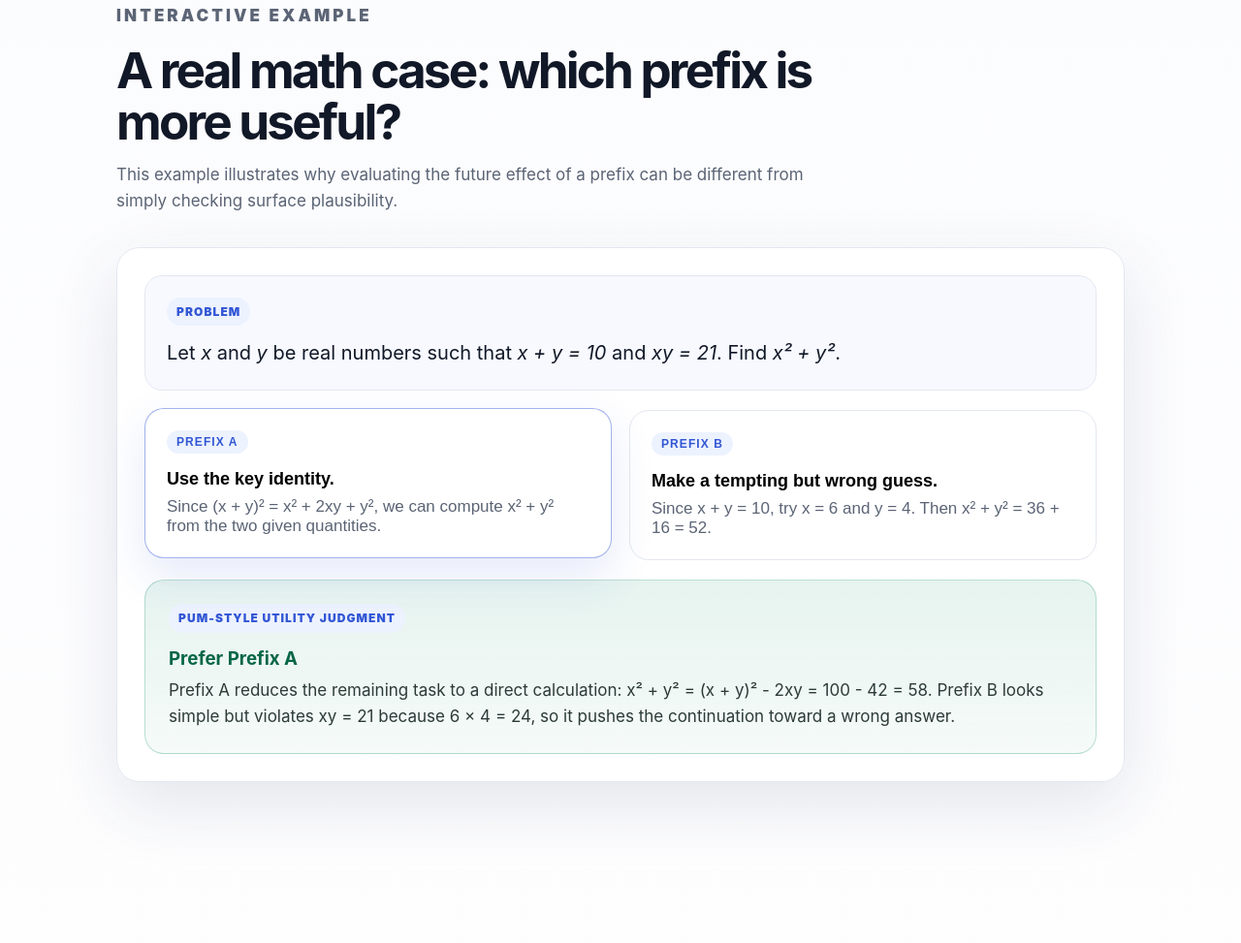
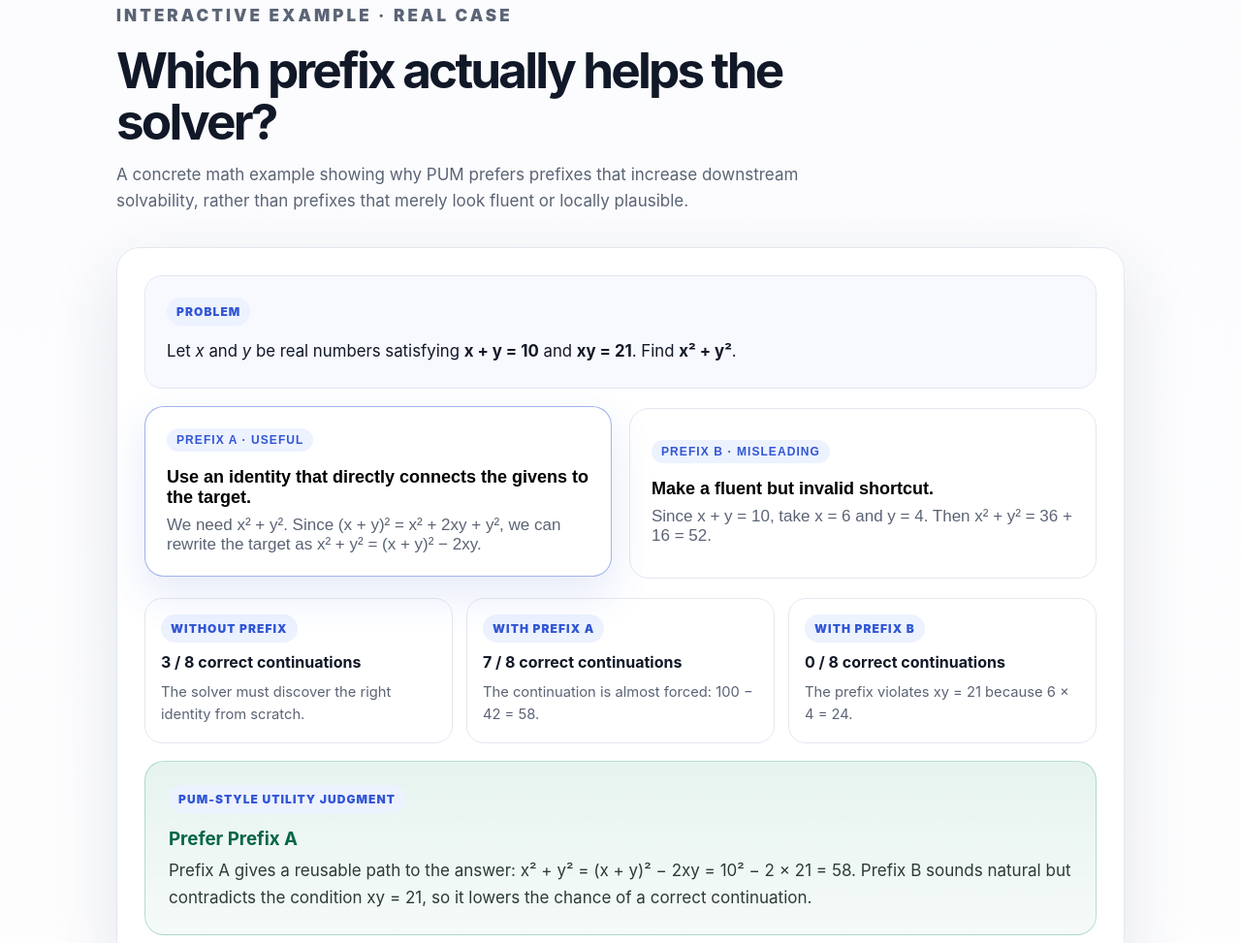
Before and after one commit to zhiqix/pum-project-page, a plain HTML site: page index.html in a window 1280 px wide. Shown: the part 4988-5961 px from the top of the page at 97% size. Drawn offline with Linux system fonts and the light colour scheme.

Commit message:
Add files via upload

```diff
--- a/index.html
+++ b/index.html
@@ -5,7 +5,7 @@
   <meta name="viewport" content="width=device-width, initial-scale=1" />
   <title>PUM | Gain-Based Prefix Evaluation</title>
   <meta name="description" content="PUM evaluates reasoning prefixes by measuring their solve-rate gain, not only local correctness." />
-  <link rel="stylesheet" href="style.css" />
+  <link rel="stylesheet" href="style.css?v=4" />
 </head>
 <body>
   <header class="site-header">
@@ -153,44 +153,68 @@
 
     <section id="demo" class="section demo-section">
       <div class="section-heading">
-        <p class="eyebrow">Interactive example</p>
-        <h2>A real math case: which prefix is more useful?</h2>
+        <p class="eyebrow">Interactive example · real case</p>
+        <h2>Which prefix actually helps the solver?</h2>
         <p>
-          This example illustrates why evaluating the future effect of a prefix can be different from simply checking surface plausibility.
+          A concrete math example showing why PUM prefers prefixes that increase downstream solvability,
+          rather than prefixes that merely look fluent or locally plausible.
         </p>
       </div>
 
-      <div class="demo-card">
+      <div class="demo-card demo-real-case" data-version="v4-real-demo">
         <div class="problem-box">
           <span class="box-label">Problem</span>
-          <p>
-            Let <em>x</em> and <em>y</em> be real numbers such that <em>x + y = 10</em> and <em>xy = 21</em>.
-            Find <em>x² + y²</em>.
+          <p class="math-problem">
+            Let <em>x</em> and <em>y</em> be real numbers satisfying
+            <strong>x + y = 10</strong> and <strong>xy = 21</strong>.
+            Find <strong>x² + y²</strong>.
           </p>
         </div>
+
         <div class="prefix-grid">
           <button class="prefix-card active" data-prefix="a" type="button">
-            <span class="box-label">Prefix A</span>
-            <strong>Use the key identity.</strong>
+            <span class="box-label">Prefix A · useful</span>
+            <strong>Use an identity that directly connects the givens to the target.</strong>
             <p>
-              Since (x + y)² = x² + 2xy + y², we can compute x² + y² from the two given quantities.
+              We need x² + y². Since (x + y)² = x² + 2xy + y²,
+              we can rewrite the target as x² + y² = (x + y)² − 2xy.
             </p>
           </button>
+
           <button class="prefix-card" data-prefix="b" type="button">
-            <span class="box-label">Prefix B</span>
-            <strong>Make a tempting but wrong guess.</strong>
+            <span class="box-label">Prefix B · misleading</span>
+            <strong>Make a fluent but invalid shortcut.</strong>
             <p>
-              Since x + y = 10, try x = 6 and y = 4. Then x² + y² = 36 + 16 = 52.
+              Since x + y = 10, take x = 6 and y = 4. Then x² + y² = 36 + 16 = 52.
             </p>
           </button>
         </div>
+
+        <div class="rollout-comparison" aria-label="Illustrative continuation outcomes">
+          <div>
+            <span class="box-label">Without prefix</span>
+            <strong>3 / 8 correct continuations</strong>
+            <p>The solver must discover the right identity from scratch.</p>
+          </div>
+          <div>
+            <span class="box-label">With Prefix A</span>
+            <strong>7 / 8 correct continuations</strong>
+            <p>The continuation is almost forced: 100 − 42 = 58.</p>
+          </div>
+          <div>
+            <span class="box-label">With Prefix B</span>
+            <strong>0 / 8 correct continuations</strong>
+            <p>The prefix violates xy = 21 because 6 × 4 = 24.</p>
+          </div>
+        </div>
+
         <div class="demo-output" id="demo-output" aria-live="polite">
           <span class="box-label">PUM-style utility judgment</span>
           <h3>Prefer Prefix A</h3>
           <p>
-            Prefix A reduces the remaining task to a direct calculation:
-            x² + y² = (x + y)² - 2xy = 100 - 42 = 58.
-            Prefix B looks simple but violates xy = 21 because 6 × 4 = 24, so it pushes the continuation toward a wrong answer.
+            Prefix A gives a reusable path to the answer:
+            x² + y² = (x + y)² − 2xy = 10² − 2 × 21 = 58.
+            Prefix B sounds natural but contradicts the condition xy = 21, so it lowers the chance of a correct continuation.
           </p>
         </div>
       </div>
@@ -228,6 +252,6 @@
     <a href="#top">Back to top ↑</a>
   </footer>
 
-  <script src="script.js"></script>
+  <script src="script.js?v=4"></script>
 </body>
 </html>
--- a/script.js
+++ b/script.js
@@ -4,11 +4,11 @@ const output = document.getElementById('demo-output');
 const judgments = {
   a: {
     title: 'Prefer Prefix A',
-    text: 'Prefix A reduces the remaining task to a direct calculation: x² + y² = (x + y)² - 2xy = 100 - 42 = 58. It gives the continuation a high-utility path to the answer.'
+    text: 'Prefix A gives a reusable path to the answer: x² + y² = (x + y)² − 2xy = 10² − 2 × 21 = 58. It should increase the probability that a continuation reaches the correct answer.'
   },
   b: {
-    title: 'Do not prefer Prefix B',
-    text: 'Prefix B starts from a tempting guess, but x = 6 and y = 4 violates xy = 21 because 6 × 4 = 24. It is likely to make future continuations confidently wrong.'
+    title: 'Reject Prefix B',
+    text: 'Prefix B is fluent but invalid: x = 6 and y = 4 satisfies x + y = 10, but violates xy = 21 because 6 × 4 = 24. A solver following this prefix is likely to finish with the wrong answer 52.'
   }
 };
 
@@ -16,8 +16,7 @@ prefixCards.forEach((card) => {
   card.addEventListener('click', () => {
     prefixCards.forEach((item) => item.classList.remove('active'));
     card.classList.add('active');
-    const key = card.dataset.prefix;
-    const judgment = judgments[key];
+    const judgment = judgments[card.dataset.prefix];
     output.innerHTML = `
       <span class="box-label">PUM-style utility judgment</span>
       <h3>${judgment.title}</h3>
--- a/style.css
+++ b/style.css
@@ -318,3 +318,42 @@ pre {
   .paper-figure { border-radius: 18px; }
   .footer { flex-direction: column; }
 }
+
+
+.demo-real-case .math-problem {
+  font-size: 1.05rem;
+  line-height: 1.75;
+}
+
+.rollout-comparison {
+  display: grid;
+  grid-template-columns: repeat(3, 1fr);
+  gap: 14px;
+  margin: 18px 0;
+}
+
+.rollout-comparison div {
+  border: 1px solid var(--line);
+  border-radius: 18px;
+  background: #ffffff;
+  padding: 16px;
+}
+
+.rollout-comparison strong {
+  display: block;
+  margin: 8px 0 6px;
+  font-size: 1rem;
+  color: var(--ink);
+}
+
+.rollout-comparison p {
+  margin: 0;
+  font-size: 0.92rem;
+  color: var(--muted);
+}
+
+@media (max-width: 780px) {
+  .rollout-comparison {
+    grid-template-columns: 1fr;
+  }
+}
```
Also changed, not shown: 1 other file.
